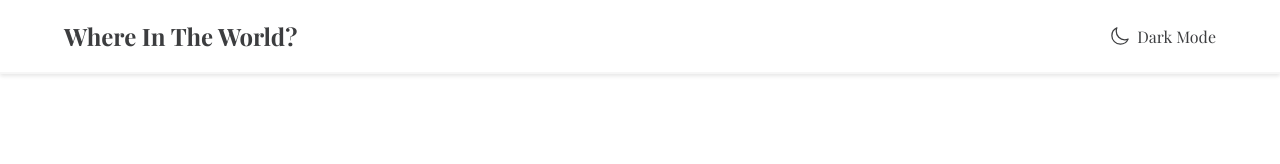
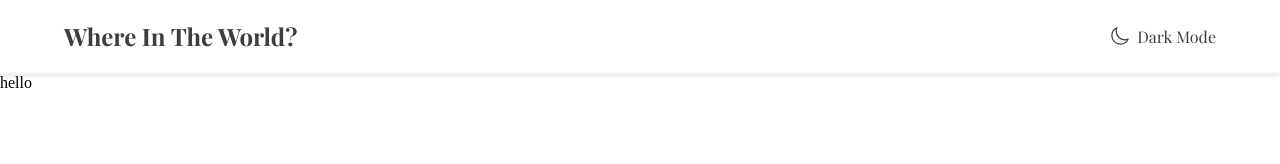
Before and after one commit to TeaChareqishvili/Get-country-api, a React (Create React App) app: page /region/1 in a window 1280 px wide. Shown: the top 164 px of the page. Built offline with nearby package versions, Linux system fonts and the light colour scheme.

Commit message:
get region detail

```diff
--- a/src/App.js
+++ b/src/App.js
@@ -2,6 +2,7 @@ import { MainPage } from "./components/mainPage/MainPage";
 import { useState } from "react";
 import { Routes, Route } from "react-router-dom";
 import { Header } from "./components/header/Header";
+import { RegionDetail } from "./components/regionDetail/RegionDetail";
 
 function App() {
   const [night, setNight] = useState(false);
@@ -27,6 +28,7 @@ function App() {
               />
             }
           />
+           <Route path="/region/:regionName" element={<RegionDetail night={night} />} />
         </Routes>
       </div>
     </div>
--- a/src/components/country/Country.jsx
+++ b/src/components/country/Country.jsx
@@ -1,6 +1,8 @@
 import "./CountryStyle.scss";
 import { UseFetchData } from "../../hook/UseFetchData";
 import { useState,useEffect } from "react";
+
+import { NavLink } from "react-router-dom";
 
 
 const Country = ({night})=>{
@@ -30,6 +32,7 @@ const Country = ({night})=>{
     return (
       <div className="region-wrapper">
         {newdata.map((item, index) => (
+           <NavLink to={`/region/${item.name.official}`} key={index}>
           <div key={index} className={night? "dark-region" :"light-region"}>
             <img src={item.flags.png} alt="flag"/>
             <h2 className={night ? "dark" : "light"}>{item.name.official}</h2>
@@ -37,6 +40,7 @@ const Country = ({night})=>{
             <p className={night? "dark-font" : "light-font"}>Region:<span className={night ? "dark-span" : "light-span"}>{item.region}</span></p>
             <p className={night? "dark-font" : "light-font"}>Capital:<span className={night ? "dark-span" : "light-span"}>{item.capital}</span></p>
           </div>
+          </NavLink>
         ))}
       </div>
     );
--- a/src/components/country/CountryStyle.scss
+++ b/src/components/country/CountryStyle.scss
@@ -5,6 +5,8 @@
     justify-content: space-between;
     flex-wrap: wrap;
     margin:auto;
+
+
 
     .light-region{
         height:370px;
--- /dev/null
+++ b/src/components/regionDetail/RegionDetail.jsx
@@ -0,0 +1,18 @@
+import "./RegionDetailStyle.scss";
+import { useParams } from "react-router-dom";
+
+
+const RegionDetail =({night})=>{
+
+    const { regionName } = useParams();
+
+    console.log("region", regionName)
+
+    return(
+        <div className={night ? "region-wrapper-night" : "region-Wrapper-day"}>
+            hello
+        </div>
+    )
+}
+
+export {RegionDetail}
--- /dev/null
+++ b/src/components/regionDetail/RegionDetailStyle.scss
@@ -0,0 +1,12 @@
+.region-wrapper-night{
+    width:100%;
+    background-color: #212e37;
+
+}
+
+
+.region-wrapper-day{
+    width:100%;
+    background-color: #ffffff;
+
+}
--- a/src/index.css
+++ b/src/index.css
@@ -3,6 +3,7 @@
     padding:0;
     margin:0;
     box-sizing: border-box;
+    text-decoration: none;
 }
 
 body, .App{
```
